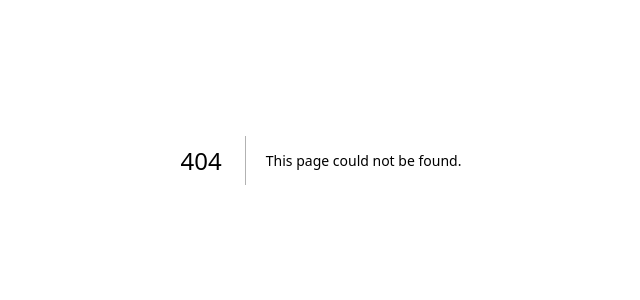
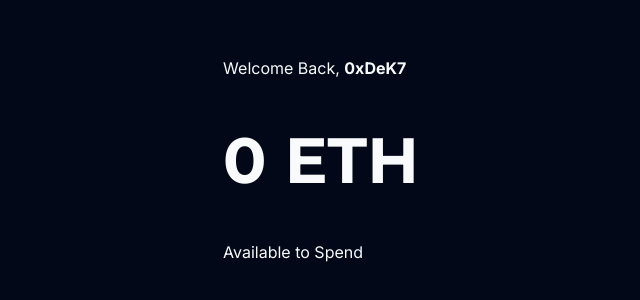
Before and after one commit to 0xhara/pockETH, a Next.js app in the folder pocketh/: page /dashboard in a window 1280 px wide. Before the commit this address had no page. Shown: the part 240-540 px from the top of the page, without its empty margins (319-959 px from the left). Built offline with nearby package versions, Linux system fonts and the light colour scheme.

Commit message:
Dahboard UI

```diff
--- /dev/null
+++ b/pocketh/app/dashboard/page.js
@@ -0,0 +1,17 @@
+function page() {
+  return (
+    <div className="min-w-screen min-h-screen flex items-center justify-center">
+      <div className="max-w-[1440px] flex flex-col gap-8">
+        <span>
+          Welcome Back, <span className="font-bold">0xDeK7</span>
+        </span>
+        <span className="text-[4rem] font-bold monster">0 ETH</span>
+        <div>
+          <span>Available to Spend</span>
+        </div>
+      </div>
+    </div>
+  );
+}
+
+export default page;
```
